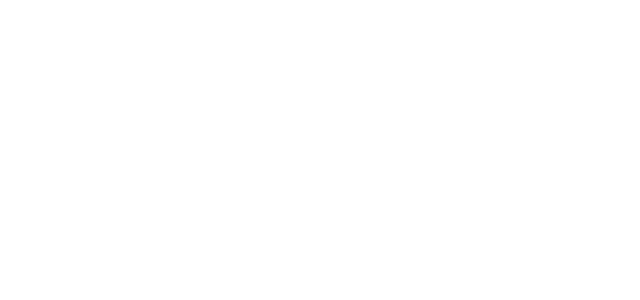
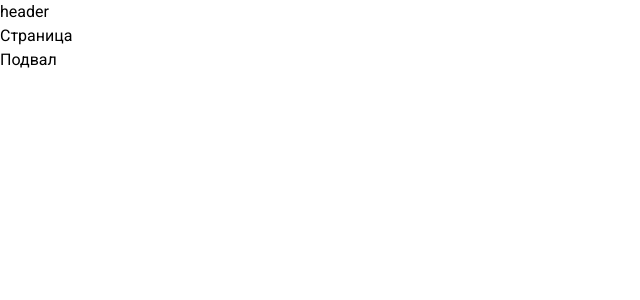
Before and after one commit to webNekit/web-gaming-nextjs, a Next.js app: page / in a window 1280 px wide. Shown: the top 300 px of the page, without its empty margins (0-640 px from the left). Built offline with nearby package versions, Linux system fonts and the light colour scheme.

Commit message:
Создали массив ссылок для navbar меню

```diff
--- a/src/app/layout.tsx
+++ b/src/app/layout.tsx
@@ -1,6 +1,8 @@
 import type { Metadata } from "next";
 import { Roboto, Oswald } from "next/font/google";
 import "./globals.css";
+import Header from "@/components/Header/Header";
+import Footer from "@/components/Footer/Footer";
 
 const roboto = Roboto({
   subsets: ["cyrillic"],
@@ -28,13 +30,13 @@
     <html lang="en">
       <body className={`${roboto.variable} ${oswald.variable} w-full`}>
         <div className="__next">
-          {/* Header */}
+          <Header />
           <main className="main w-full" id="main">
             <div className="w-full" id="mainPage">
               {children}
             </div>
           </main>
-          {/* Footer */}
+          <Footer />
         </div>
       </body>
     </html>
--- a/src/app/page.tsx
+++ b/src/app/page.tsx
@@ -3,6 +3,7 @@
 export default function Home() {
   return (
     <>
+    Страница
     </>
   );
 }
--- /dev/null
+++ b/src/components/Footer/Footer.tsx
@@ -0,0 +1,11 @@
+import React from 'react'
+
+const Footer = () => {
+  return (
+    <footer>
+      Подвал
+    </footer>
+  )
+}
+
+export default Footer
--- /dev/null
+++ b/src/components/Header/Header.tsx
@@ -0,0 +1,11 @@
+import React from 'react';
+
+const Header = () => {
+  return (
+    <header>
+      header
+    </header>
+  )
+}
+
+export default Header
--- /dev/null
+++ b/src/components/Navbar/Navbar.tsx
@@ -0,0 +1,11 @@
+import React from 'react';
+
+const Navbar = ( { containerStyle } : { containerStyle: string } ) => {
+  return (
+    <nav className={`${containerStyle}`}>
+      <menu className="w-full flex items-center justify-center gap-4"></menu>
+    </nav>
+  )
+}
+
+export default Navbar;
--- /dev/null
+++ b/src/components/NavbarMobile/NavbarMobile.tsx
@@ -0,0 +1,11 @@
+import React from 'react'
+
+const NavbarMobile = () => {
+  return (
+    <nav>
+      Мобильное меню
+    </nav>
+  )
+}
+
+export default NavbarMobile
```
Also changed, not shown: public/assets/img/logo.svg (added).
